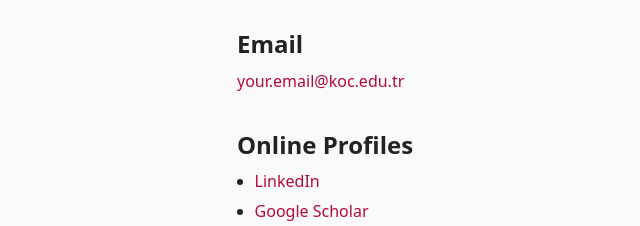
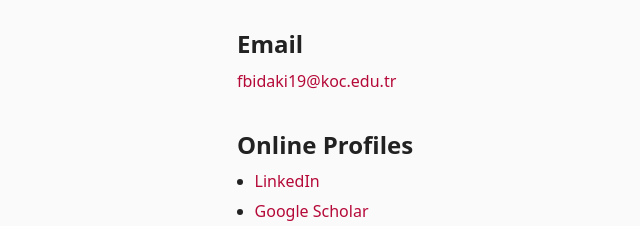
Before and after one commit to fatemehzarebidaki/Fatemehzarebidaki.github.io, a plain HTML site: page contact.html in a window 1280 px wide. Shown: the part 230-456 px from the top of the page, 147-787 px from the left. Drawn offline with Linux system fonts and the light colour scheme.

Commit message:
Update contact.html

```diff
--- a/contact.html
+++ b/contact.html
@@ -39,7 +39,7 @@
       <h2>Email</h2>
       <p>
         <!-- Replace with your real email -->
-        <a href="mailto:your.email@koc.edu.tr">your.email@koc.edu.tr</a>
+        <a href="mailto:fbidaki19@koc.edu.tr">fbidaki19@koc.edu.tr</a>
       </p>
     </section>
 
```
